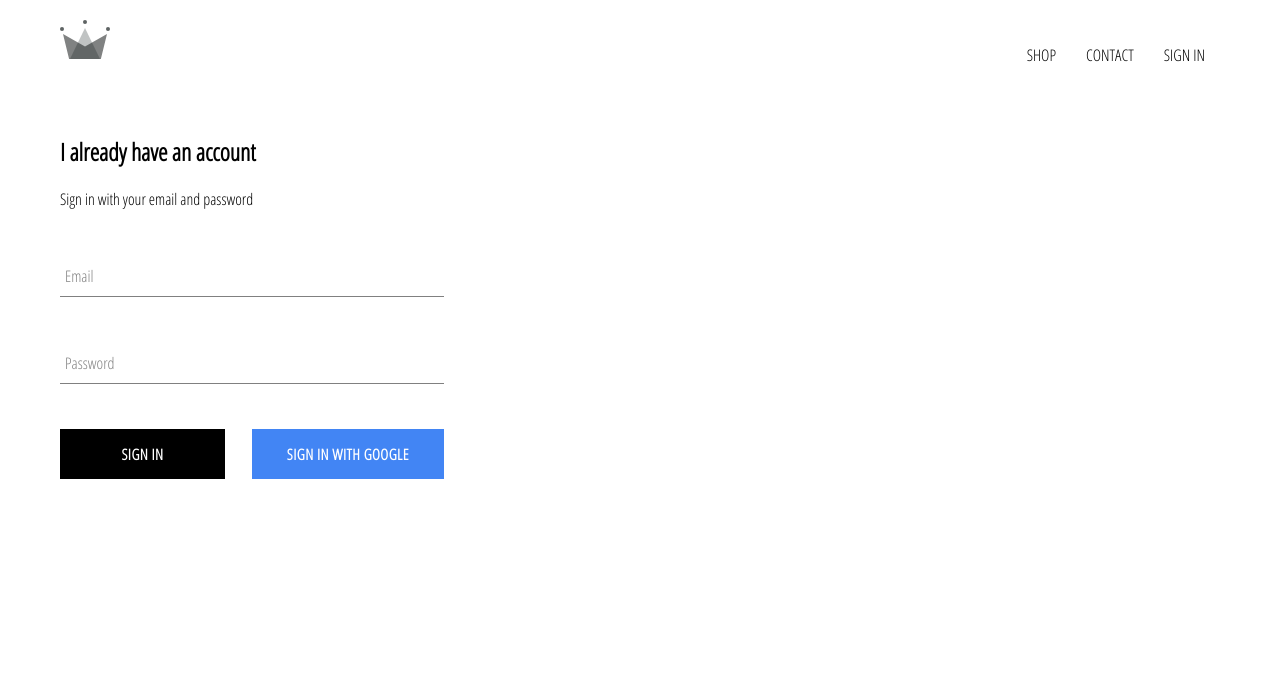
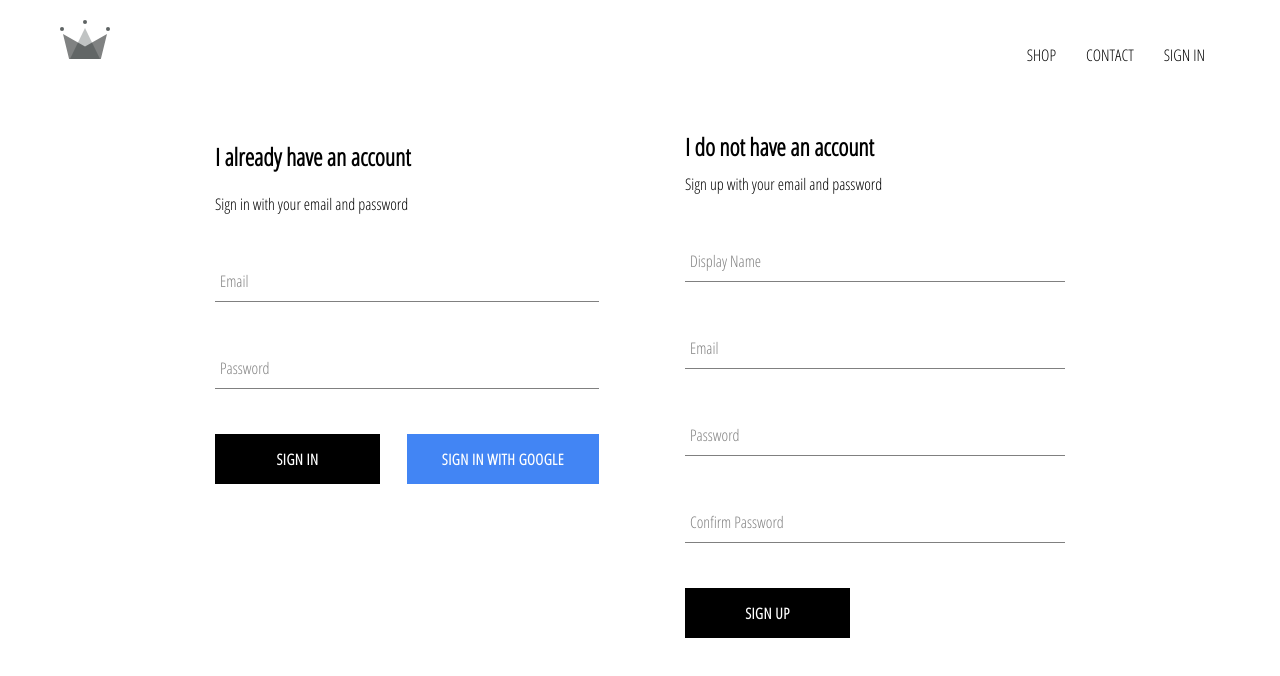
Before and after one commit to JoyeNettles/crwn-clothing, a React (Create React App) app: page /signIn in a window 1280 px wide. Shown: the top 676 px of the page. Built offline with nearby package versions, Linux system fonts and the light colour scheme; no server answers.

Commit message:
Add authenticated users to DB

```diff
--- a/src/App.js
+++ b/src/App.js
@@ -8,7 +8,7 @@
 import ShopPage from './pages/shop-page/shop-page.component';
 import SignInAndSignUpPage from './pages/sign-in-and-sign-up/sign-in-and-sign-up.component';
 
-import { auth } from './firebase/firebase.util';
+import { auth, createUserProfileDocument } from './firebase/firebase.util';
 
 export class App extends React.Component {
 
@@ -23,8 +23,20 @@
   unsubscribeFromAuth = null;
 
   componentDidMount() {
-    this.unsubscribeFromAuth = auth.onAuthStateChanged(user => {
-      this.setState({currentUser: user});
+    this.unsubscribeFromAuth = auth.onAuthStateChanged(async userAuth => {
+      if(userAuth) {
+        const userRef = await createUserProfileDocument(userAuth);
+        userRef.onSnapshot(snapshot => {
+          this.setState({
+            currentUser: {
+              id: snapshot.id,
+              ...snapshot.data()
+            }
+          });
+        })
+      } else {
+        this.setState({ currentUser: userAuth});
+      }
     })
   }
 
@@ -35,7 +47,7 @@
   render() {
     return (
       <div>
-        <Header state={this.state.currentUser} />
+        <Header currentUser={this.state.currentUser} />
         <Switch>
           <Route exact path='/' component={HomePage} />
           <Route path='/shop' component={ShopPage} />
--- /dev/null
+++ b/src/components/sign-up/sign-up.component.jsx
@@ -0,0 +1,92 @@
+import React from 'react';
+import FormInput from '../form-input/form-input.component';
+import CustomButton from '../custom-button/custom-button.component';
+
+import { auth, createUserProfileDocument } from '../../firebase/firebase.util'
+
+import './sign-up.styles.scss';
+
+class SignUp extends React.Component {
+    constructor() {
+        super();
+
+        this.state = {
+            displayName: '',
+            email: '',
+            password: '',
+            confirmPassword: '',
+        }
+    }
+
+    handleSubmit = async event => {
+        event.preventDefault();
+
+        const {displayName, email, password, confirmPassword} = this.state;
+
+        if(password !== confirmPassword){
+            alert("passwords don't match");
+            return;
+        }
+
+        try {
+            const { user } = await auth.createUserWithEmailAndPassword(email, password);
+            createUserProfileDocument(user, { displayName });
+            this.setState({  displayName: '',
+            email: '',
+            password: '',
+            confirmPassword: ''})
+        } catch (error) {
+            console.error(error);
+        }
+    };
+
+    handleChange = event => {
+        const {name, value} = event.target;
+
+        this.setState({[name]: value})
+    }
+
+    render() {
+        const {displayName, email, password, confirmPassword} = this.state;
+
+        return (
+            <div className='sign-up'>
+                <h2 className='title'>I do not have an account</h2>
+                <span>Sign up with your email and password</span>
+                <form className='sign-up-form' onSubmit={this.handleSubmit}>
+                    <FormInput
+                        type='text'
+                        name='displayName'
+                        value={displayName}
+                        onChange={this.handleChange}
+                        label='Display Name'
+                   />
+                    <FormInput
+                        type='email'
+                        name='email'
+                        value={email}
+                        onChange={this.handleChange}
+                        label='Email'
+                   />
+                    <FormInput
+                        type='password'
+                        name='password'
+                        value={password}
+                        onChange={this.handleChange}
+                        label='Password'
+                   />
+                    <FormInput
+                        type='password'
+                        name='confirmPassword'
+                        value={confirmPassword}
+                        onChange={this.handleChange}
+                        label='Confirm Password'
+                   />
+                   <CustomButton type='submit'>SIGN UP</CustomButton>
+                </form>
+            </div>
+        )
+    }
+}
+
+export default SignUp;
--- /dev/null
+++ b/src/components/sign-up/sign-up.styles.scss
@@ -0,0 +1,9 @@
+.sign-up {
+    display: flex;
+    flex-direction: column;
+    width: 380px;
+
+    .title {
+        margin: 10px 0;
+    }
+}
--- a/src/firebase/firebase.util.js
+++ b/src/firebase/firebase.util.js
@@ -12,13 +12,36 @@
   appId: "1:469250085445:web:7bea72ce5ed9138c70492c"
 };
 
+export const createUserProfileDocument = async (userAuth, additionalData) => {
+  if (!userAuth) return;
+
+  const userRef = firestore.doc(`users/${userAuth.uid}`);
+
+  const snapShot = await userRef.get();
+
+  if(!snapShot.exists) {
+    const { displayName, email } = userAuth;
+    const createdAt = new Date();
+
+    try {
+      await userRef.set({
+        displayName, email, createdAt, ...additionalData
+      });
+    } catch (error) {
+      console.log('error creating user', error.message);
+    }
+  }
+
+  return userRef;
+}
+
 firebase.initializeApp(config);
 
 export const auth = firebase.auth();
 export const firestore = firebase.firestore();
 
 const googleProvider = new firebase.auth.GoogleAuthProvider();
-  googleProvider.setCustomParameters( {prompt: 'select_account'});
+googleProvider.setCustomParameters({ prompt: 'select_account' });
 
 export const signInWithGoogle = () => auth.signInWithPopup(googleProvider);
 
--- a/src/pages/sign-in-and-sign-up/sign-in-and-sign-up.component.jsx
+++ b/src/pages/sign-in-and-sign-up/sign-in-and-sign-up.component.jsx
@@ -2,10 +2,12 @@
 import './sign-in-and-sign-up.styles.scss';
 
 import SignIn from '../../components/sign-in/sign-in.component'
+import SignUp from '../../components/sign-up/sign-up.component'
 
 const SignInAndSignUpPage = () => (
     <div className='sign-in-and-sign-up'>
         <SignIn></SignIn>
+        <SignUp></SignUp>
     </div>
 );
 
--- a/src/pages/sign-in-and-sign-up/sign-in-and-sign-up.styles.scss
+++ b/src/pages/sign-in-and-sign-up/sign-in-and-sign-up.styles.scss
@@ -0,0 +1,6 @@
+.sign-in-and-sign-up {
+    width: 850px;
+    display: flex;
+    justify-content: space-between;
+    margin: 30px auto;
+}
--- /dev/null
+++ b/src/test.js
@@ -0,0 +1,6 @@
+import firebase from 'firebase/app';
+import 'firebase/firestore';
+
+const firestore = firebase.firestore();
+
+firestore.collection('users').doc('4tZVjwy4y2GeaMJRaYpu').collection('cartItems').doc('UCK2W4mKtecn2ndR4iy7')
```
Lines whose indentation alone changed are shown as unchanged.
